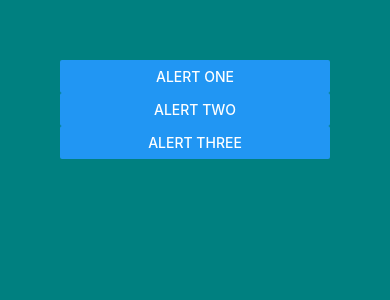
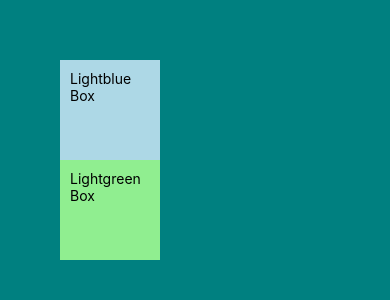
Before and after one commit to muazimmaqbool/React-Native-Tutorials, a React Native app: screen / in a window 390 px wide. Shown: the top 300 px of the page. Built offline with nearby package versions, Linux system fonts and the light colour scheme.

Commit message:
styling added

```diff
--- a/App.js
+++ b/App.js
@@ -1,23 +1,27 @@
 import { ImageBackground, View,Text } from "react-native";
-import Greet from "./Components/Greet";
-import J_Alert from "./Core Components/J_Alert"
+import Greet from "./Components/A_Greet";
+import B_Styling from "./Components/B_Styling";
+import C_StyleSheet from "./Components/C_StyleSheet";
+import D_MultipleStyles from "./Components/D_MultipleStyles";
 const myImage=require("./assets/pic.jpg")
 const App = () => {
   return (
     <View style={{ flex: 1, backgroundColor: "teal", padding: 60 }}>
-      {/* <Greet name="Muazim Maqbool"/>
+
+      {/* first custom component
+      <Greet name="Muazim Maqbool"/>
       <Greet name="Basit Mushtaq"/> */}
 
-      <J_Alert/>
+      {/* <B_Styling/>*/}
+      {/* <C_StyleSheet/> */}
+      <D_MultipleStyles/>
 
 
-      {/* background image
-      <ImageBackground source={myImage} style={{flex:1}}>
-      <Text>Text on top of image</Text>
-     </ImageBackground> */}
     </View>
   );
 };
+//learning about it first in components folder
+
 
 export default App;
 /*Introduction of React Native :
@@ -30,3 +34,18 @@ Note: checkout more intro and basic topics on code book
 
 here i have done styling of view in App.js
 */
+
+/*
+  Added background image to the app
+ return (
+    <View style={{ flex: 1, backgroundColor: "teal", padding: 60 }}>
+      <Greet name="Muazim Maqbool"/>
+      <Greet name="Basit Mushtaq"/>
+
+      /*background image*
+      <ImageBackground source={myImage} style={{flex:1}}>
+      <Text>Text on top of image</Text>
+     </ImageBackground>
+     </View>
+     );
+ */
--- /dev/null
+++ b/Components/A_Greet.js
@@ -0,0 +1,24 @@
+import { View, Text } from "react-native";
+//this is our first custom component in react native
+const Greet = ({ name }) => {
+  return (
+    <View>
+      <Text>Aslamualikum, {name}</Text>
+    </View>
+  );
+};
+
+export default Greet;
+
+/*
+Lets first understand what is custom component
+  -> Components are independent and reusable bits of code.
+  We’ve already used some of them in react native for example TextInput,
+  TouchableOpacity, Flatlist, etc. Now for example when we use TouchableOpacity most of
+  the time we make changes, like its style, height, width, etc. After making changes in
+   TouchableOpacity now it has become a ‘custom component’
+
+   call it like this in View after importing it :
+    <Greet name="Muazim Maqbool"/>
+    <Greet name="Basit Mushtaq"/>
+*/
--- /dev/null
+++ b/Components/B_Styling.js
@@ -0,0 +1,26 @@
+import React from 'react'
+import { Text, View } from 'react-native'
+//Here only inline styling is used
+const B_Styling = () => {
+  return (
+    <View>
+        {/*styled using inline styling/css */}
+        <Text style={{color:"white",fontSize:30}}>Stylied using Inlince Styles/css</Text>
+    </View>
+  )
+}
+
+export default B_Styling
+/*
+->Styling Your App
+  -React Native didn't use css for styling instead it uses Javascript
+  -the names and values are same css web but with slight modification like using camle case
+       i.e backgroundColor instead of background-color
+
+  ->Styling Approaches:
+    1)inline styling:
+        used before its i.e <Text style={{color:"white",padding:10,..}}>.....</Text>
+    2)StyleSheet API:
+       it allows the user to define multiple styles at one place using "create" method
+      ->Its mostly used
+*/
--- /dev/null
+++ b/Components/C_StyleSheet.js
@@ -0,0 +1,53 @@
+import React from "react";
+import { StyleSheet, Text, View } from "react-native";
+
+const C_StyleSheet = () => {
+  //see previous code first
+  /*StyleSheet API : it allows the user to define multiple styles at one place using "create" method
+    its mostly used and preferred method*/
+  return (
+    //view is styled in App.js using inline Styling
+    <View>
+      {/*styled using StyleSheet */}
+      <Text style={styles.titleText}>StyleSheet API Example</Text>
+      <View style={styles.nestedView}>
+        <Text>Inside Another View</Text>
+      </View>
+    </View>
+  );
+};
+export default C_StyleSheet;
+
+const styles = StyleSheet.create({
+  titleText: {
+    fontSize: 20,
+    color: "midnightblue",
+    borderWidth: 1,
+    borderColor: "white",
+    padding: 10,
+    textAlign: "center",
+  },
+  nestedView: {
+    backgroundColor: "white",
+    padding: 15,
+    margin: 10,
+  },
+});
+
+/*Note: these styles can only be used within the same component, although we do have option to make the gloabl
+        styles file and export the styles object and used it any where
+          example: export const styles=StyleSheet.create({....})
+
+  ->We can also use styles object without StyleSheet Api but then we don't access to auto complete suggestion
+    for styles properties
+     example: const styles={
+        nestedView:{
+        backgroundColor:"white",
+        padding:15,
+        margin:10,
+      },
+      {..},...
+     }
+
+     ->but preferred is StyleSheet
+*/
--- /dev/null
+++ b/Components/D_MultipleStyles.js
@@ -0,0 +1,51 @@
+import React from "react";
+import { StyleSheet, Text, View } from "react-native";
+
+const D_MultipleStyles = () => {
+  //First go through previous codes
+  return (
+    //if we remove this outer View it will still work as Outer View is Styled and metioned in APP.js its here just for add many components inside it
+    <View>
+    {/*
+     style={styles.lightblueBg} : this way we add one style and to add multiple styles we put styles inside an array:
+            i.e style={[styles.box, styles.lightblueBg]}
+    */}
+      <View style={[styles.box, styles.lightblueBg]}>
+        <Text>Lightblue Box</Text>
+      </View>
+      <View style={[styles.box, styles.lightgreenBg]}>
+        <Text>Lightgreen Box</Text>
+      </View>
+    </View>
+  );
+};
+
+const styles = StyleSheet.create({
+  lightblueBg: {
+    backgroundColor: "lightblue",
+    // width: 100,
+    // height: 100,
+    // padding: 10,
+  },
+  lightgreenBg: {
+    backgroundColor: "lightgreen",
+    // width: 100,
+    // height: 100,
+    // padding: 10,
+  },
+  box: {
+    width: 100,
+    height: 100,
+    padding: 10,
+    backgroundColor:"red",
+  },
+});
+/*
+  ->Note as you can see both the lightblueBg and lightgreenBg has some common styles and we can put them togther
+    at one place rather than defining them again and again and we can use them on both the Keys
+
+->Note: in multiple styling the last style takes precendence i.e the value from last style element in the array takes precendence"
+      i.e if :  style={[styles.box, styles.lightblueBg]} and then we add backgroundColor in box, it won't effect as backgroundColor is also added in
+                 lightblueBg and it will take precendence and if box is added after lightblueBg and color is changed then it will effect
+*/
+export default D_MultipleStyles;
--- a/Components/Greet.js
+++ /dev/null
@@ -1,11 +0,0 @@
-import { View,Text } from 'react-native'
-//this is our first custom component in react native
-const Greet = ({name}) => {
-  return (
-    <View>
-        <Text>Aslamualikum, {name}</Text>
-    </View>
-  )
-}
-
-export default Greet
```
